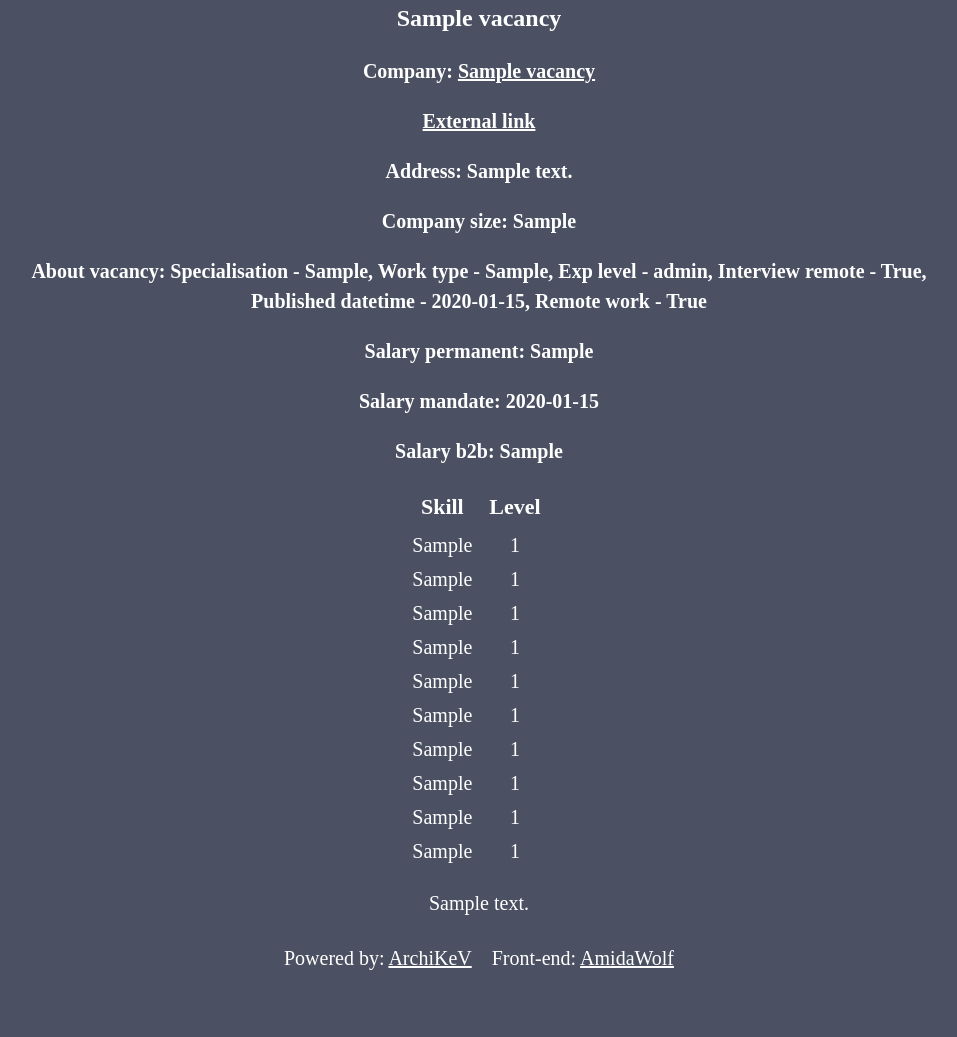
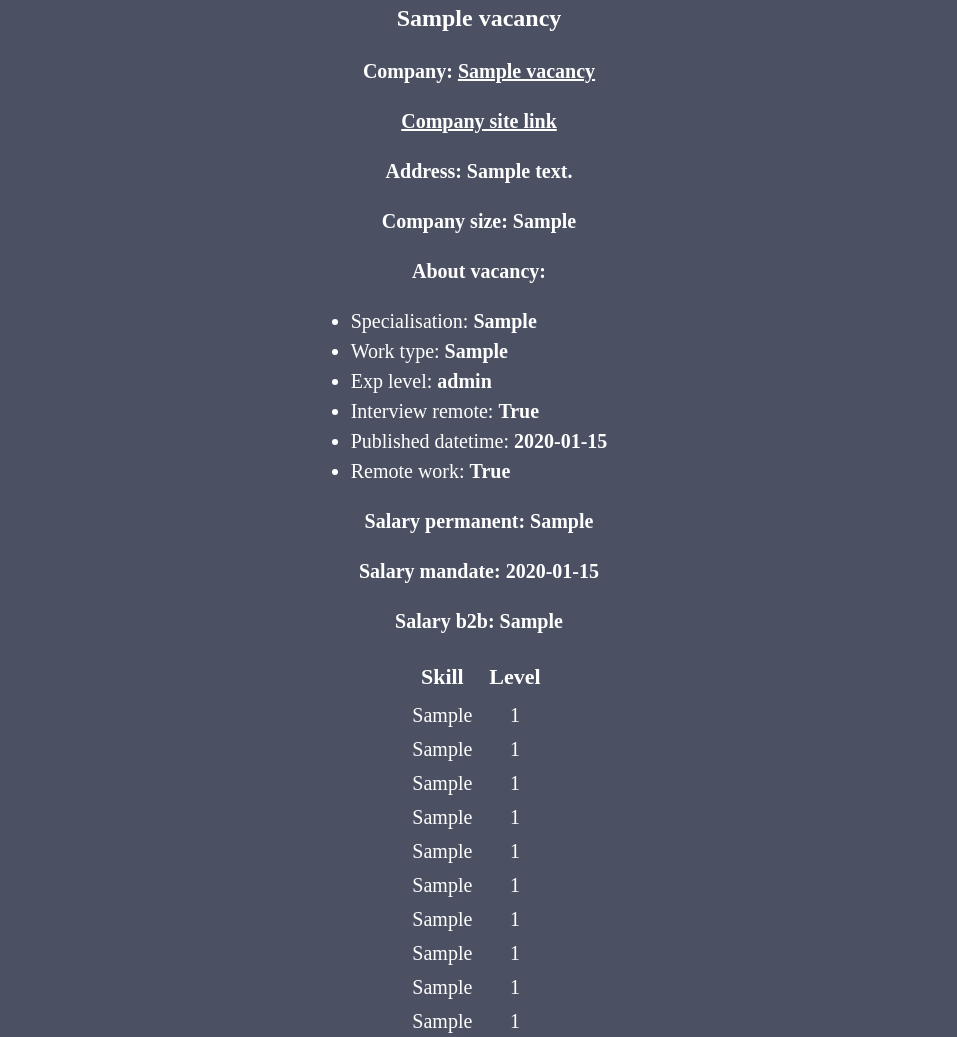
Before and after one commit to ArchiKeV/jjit, a FastAPI app: page /vacancy?vac_id=1 in a window 1280 px wide. Shown: the part 80-1117 px from the top of the page, without its empty margins (161-1118 px from the left). Before the commit the page ends 1050 px from the top, so only its background shows below. Run offline with FastAPI, Linux system fonts and the light colour scheme; tables that the repository leaves empty hold one stand-in row (values such as "Sample post").

Commit message:
feat: add styles for new vacancy fields

```diff
--- a/static/css/main.css
+++ b/static/css/main.css
@@ -63,6 +63,10 @@ a:hover {
 .main__subtitle {
   font-size: 1em;
   text-align: center;
+}
+
+.main__o-list {
+  list-style-type: disc;
 }
 
 .button {
--- a/templates/vacancy.html
+++ b/templates/vacancy.html
@@ -28,11 +28,23 @@
   <h1 class="main__title">{{ vacancy['title'] }}</h1>
   <h2 class="main__subtitle">Company: <a href="/vacancy_list?company={{ vacancy.company_name }}">{{ vacancy.company_name }}</a></h2>
   {% if vacancy.company_url %}
-    <h2 class="main__subtitle"><a href="{{ vacancy.company_url }}">External link</a></h2>
+    <h2 class="main__subtitle"><a
+        href="{{ vacancy.company_url }}"
+        target="_blank"
+        rel="noreferrer"
+    >Company site link</a></h2>
   {% endif %}
   <h2 class="main__subtitle">Address: {{ vacancy.address_text }}</h2>
   <h2 class="main__subtitle">Company size: {{ vacancy.company_size }}</h2>
-  <h2 class="main__subtitle">About vacancy: Specialisation - {{ vacancy.specialization }}, Work type - {{ vacancy.workplace_type }}, Exp level - {{ vacancy.experience_level }}, Interview remote - {{ vacancy.remote_interview }}, Published datetime - {{ vacancy.published_at }}, Remote work - {{ vacancy.remote_work }}</h2>
+  <h2 class="main__subtitle">About vacancy: </h2>
+  <ol class="main__o-list">
+    <li>Specialisation: <b>{{ vacancy.specialization }}</b></li>
+    <li>Work type: <b>{{ vacancy.workplace_type }}</b></li>
+    <li>Exp level: <b>{{ vacancy.experience_level }}</b></li>
+    <li>Interview remote: <b>{{ vacancy.remote_interview }}</b></li>
+    <li>Published datetime: <b>{{ vacancy.published_at }}</b></li>
+    <li>Remote work: <b>{{ vacancy.remote_work }}</b></li>
+  </ol>
   {% if vacancy.salary_permanent %}
     <h2 class="main__subtitle">Salary permanent: {{ vacancy.salary_permanent }}</h2>
   {% endif %}
```
